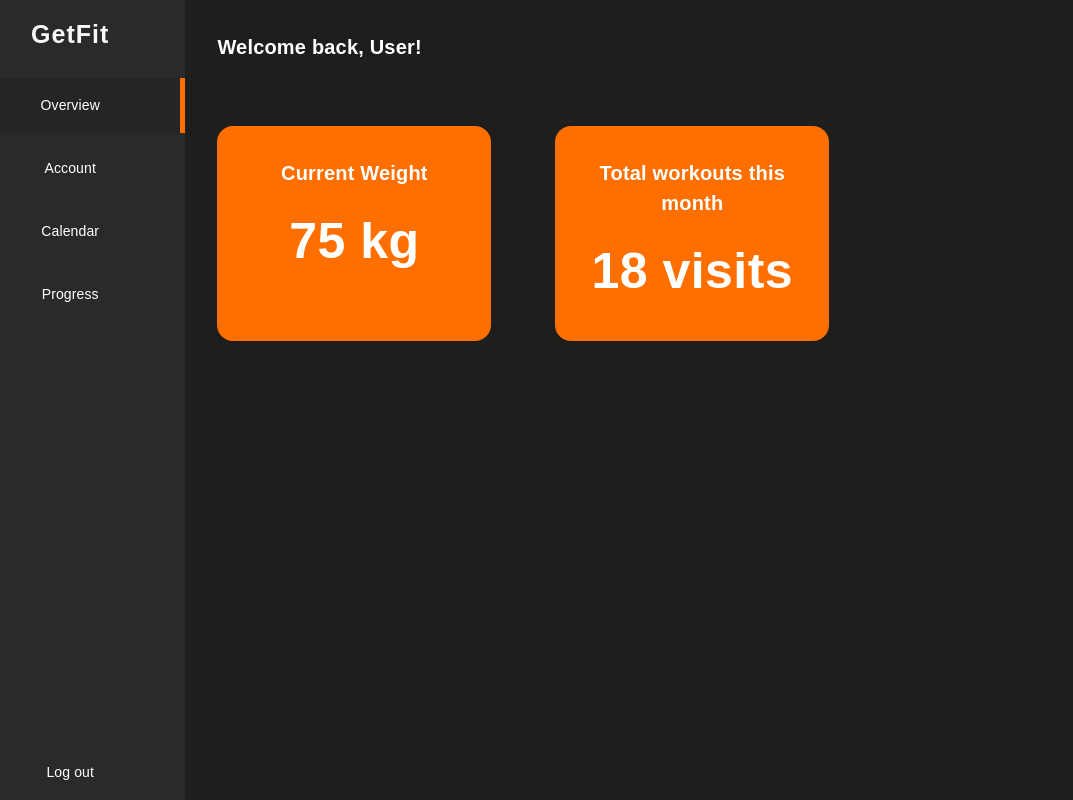
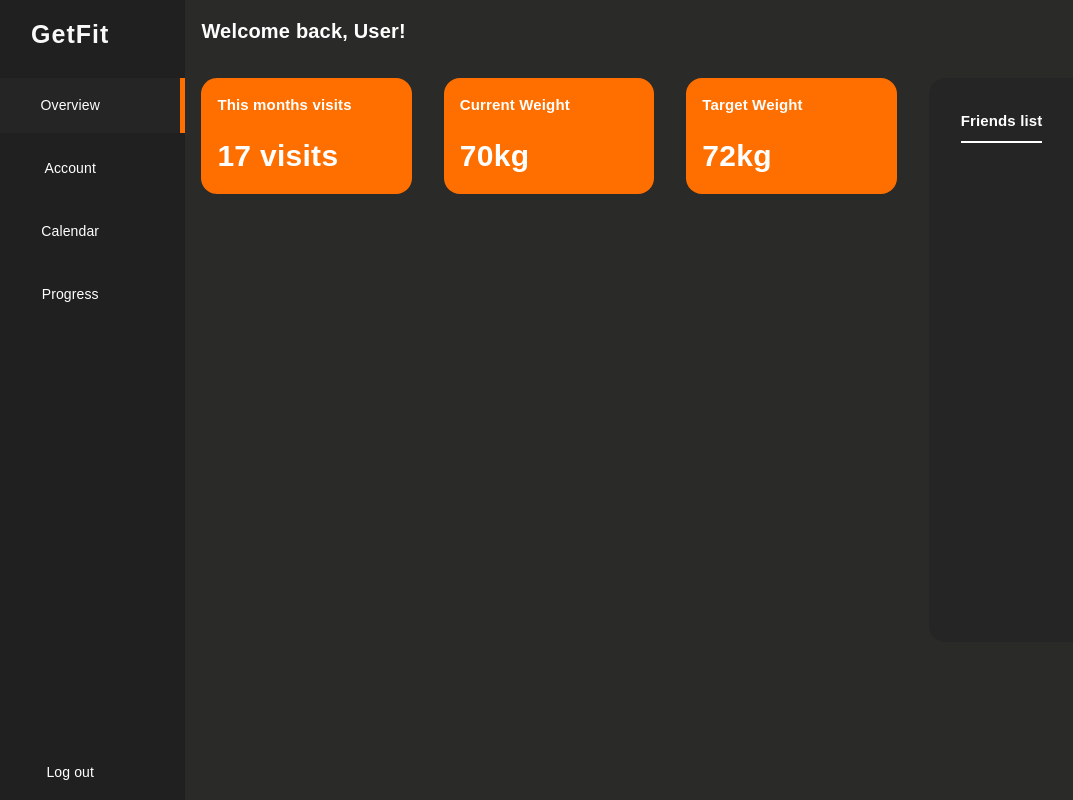
Before and after one commit to Plymouth-University/cousework-JoshuaCavanagh53, a React (Create React App) app in the folder GetFit/frontend/: page /home in a window 1280 px wide. Shown: the whole page, without its empty margins (45-1118 px from the left). Built offline with nearby package versions, Linux system fonts and the light colour scheme.

Commit message:
Update Main

```diff
--- a/GetFit/frontend/src/Main.js
+++ b/GetFit/frontend/src/Main.js
@@ -25,7 +25,7 @@ const MainPage = () => {
         sx={{
           width: '18%',
           minHeight: '100vh',
-          bgcolor: '#2A2A2A',
+          bgcolor: '#202020ff',
           padding: 0,
           display: 'flex',
           flexDirection: 'column',
@@ -190,9 +190,10 @@ const MainPage = () => {
       {/* Main Content Area */}
       <Box
         sx={{
-          flexGrow: 1,
+          flex: 1,
           minHeight: '100vh',
-          bgcolor: '#1E1E1C',
+          width: '100%',
+          bgcolor: '#2a2a28ff',
         }}
       >
         {/* Main content goes here */}
@@ -200,7 +201,7 @@ const MainPage = () => {
         <Typography
           sx={{
             color: 'white',
-            margin: 4,
+            margin: 2,
             fontSize: '20px',
             fontWeight: 'bold',
             fontFamily: 'Arial, sans-serif'
@@ -211,88 +212,169 @@ const MainPage = () => {
         <Box
           sx={{
             display: 'flex',
-            flexDirection: 'row'
+            flexDirection: 'row',
+            width: '100%',
+            margin: 0,
+            padding: 0,
+            justifyContent: 'start',
+            alignItems: 'flex-start',
+
           }}
         >
           <Box
             sx={{
-              padding: 4,
-              minWidth: '20%',
-              minHeight: 'auto',
+              padding: 2,
+              minWidth: '17%',
+              height: 'auto',
               background: '#FF6F00',
-              margin: 4,
+              margin: 2,
               borderRadius: 4,
               display: 'flex',
               flexDirection: 'column',
-              alignItems: 'center',
+              alignItems: 'flex-start',
 
 
             }}>
               <Typography
                   sx={{
                       color: 'white',
-                      fontSize: '20px',
+                      fontSize: '15px',
                       fontWeight: 'bold',
                       fontFamily: 'Arial, sans-serif',
                       textAlign: 'center'
 
                   }}
                   >
-                      Current Weight
+                      This months visits
                   </Typography>
 
               <Typography
                   sx={{
                       color: 'white',
-                      fontSize: '50px',
+                      fontSize: '30px',
                       fontFamily: 'Arial, sans-serif',
                       textAlign: 'center',
                       fontWeight: 'bold',
                       marginTop: 2
                       }}>
-                          75 kg
+                          17 visits
                       </Typography>
 
           </Box>
 
           <Box
             sx={{
-              padding: 4,
-              width: '20%',
+              padding: 2,
+              minWidth: '17%',
               height: 'auto',
               background: '#FF6F00',
-              margin: 4,
+              margin: 2,
               borderRadius: 4,
               display: 'flex',
               flexDirection: 'column',
-              alignItems: 'center',
+              alignItems: 'flex-start',
 
 
             }}>
               <Typography
                   sx={{
                       color: 'white',
-                      fontSize: '20px',
+                      fontSize: '15px',
                       fontWeight: 'bold',
                       fontFamily: 'Arial, sans-serif',
                       textAlign: 'center'
 
                   }}
                   >
-                    Total workouts this month
+                    Current Weight
                   </Typography>
 
               <Typography
                   sx={{
                       color: 'white',
-                      fontSize: '50px',
+                      fontSize: '30px',
                       fontFamily: 'Arial, sans-serif',
                       textAlign: 'center',
                       fontWeight: 'bold',
                       marginTop: 2
                       }}>
-                          18 visits
+                          70kg
                       </Typography>
+          </Box>
+
+          <Box
+            sx={{
+              padding: 2,
+              minWidth: '17%',
+              height: 'auto',
+              background: '#FF6F00',
+              margin: 2,
+              borderRadius: 4,
+              display: 'flex',
+              flexDirection: 'column',
+              alignItems: 'flex-start',
+
+
+            }}>
+              <Typography
+                  sx={{
+                      color: 'white',
+                      fontSize: '15px',
+                      fontWeight: 'bold',
+                      fontFamily: 'Arial, sans-serif',
+                      textAlign: 'center'
+
+                  }}
+                  >
+                    Target Weight
+                  </Typography>
+
+              <Typography
+                  sx={{
+                      color: 'white',
+                      fontSize: '30px',
+                      fontFamily: 'Arial, sans-serif',
+                      textAlign: 'center',
+                      fontWeight: 'bold',
+                      marginTop: 2
+                      }}>
+                          72kg
+                      </Typography>
+          </Box>
+
+          <Box
+            sx={{
+              padding: 4,
+              minWidth: '17%',
+              height: '500px',
+              background: '#252525ff',
+              margin: 2,
+              borderRadius: 4,
+              display: 'flex',
+              flexDirection: 'column',
+              alignItems: 'flex-start',
+
+
+            }}>
+              <Typography
+                  sx={{
+                      color: 'white',
+                      fontSize: '15px',
+                      fontWeight: 'bold',
+                      fontFamily: 'Arial, sans-serif',
+                      textAlign: 'start',
+                      margin: 0,
+                      borderBottom: '2px solid white',
+                      paddingBottom: 1,
+
+
+
+                  }}
+                  >
+                    Friends list
+                  </Typography>
+
+
           </Box>
         </Box>
       </Box>
```
